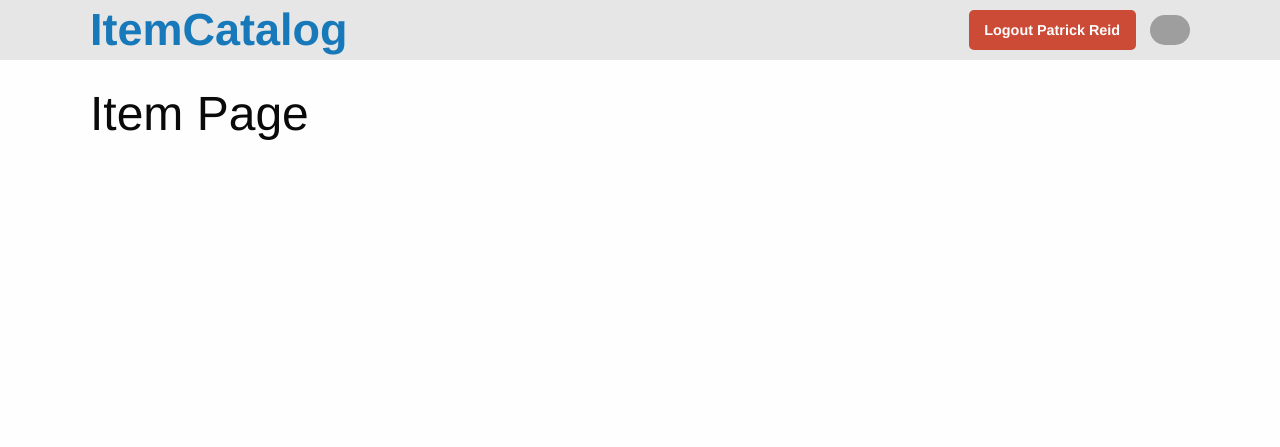
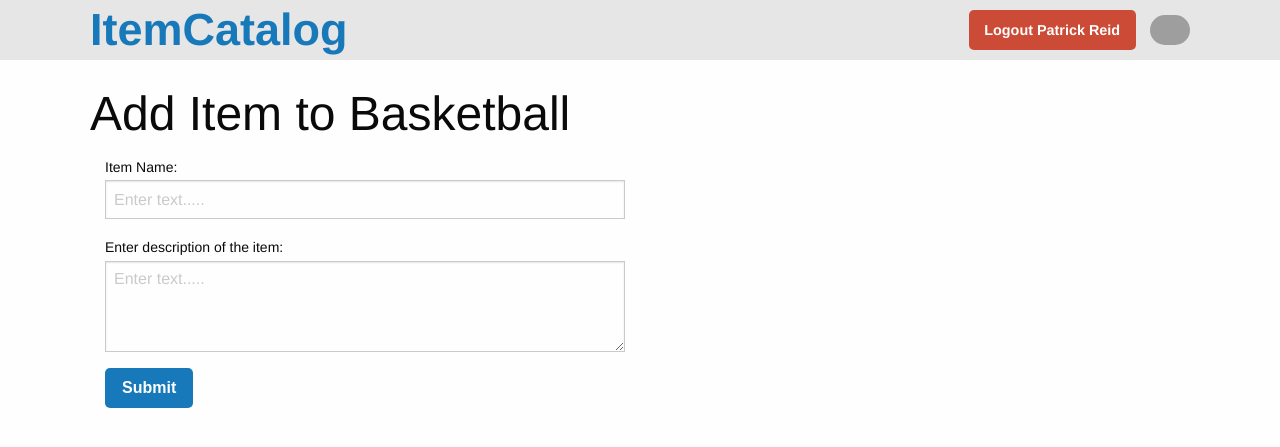
Before and after one commit to glc3344/udacity-itemcatalog, a Flask app: page /category/1/item/new in a window 1280 px wide. Shown: the top 447 px of the page. Run offline with Flask 2, Linux system fonts and the light colour scheme; a user stored in the database is signed in; some libraries are stand-ins or nearby versions; grey boxes are pictures that could not be loaded.

Commit message:
Add new item
New item functionality working correctly

```diff
--- a/catalog/project.py
+++ b/catalog/project.py
@@ -40,13 +40,15 @@ def showLogin():
 @app.route('/index')
 def show_all():
     categories = session.query(Category).order_by(asc(Category.name))
+    items = session.query(Item).order_by(asc(Item.name))
     if 'username' not in login_session:
         return render_template('index.html')
     else:
         return render_template('index.html',
                                user_name=login_session['username'],
                                picture=login_session['picture'],
-                               categories=categories)
+                               categories=categories,
+                               items=items)
 
 
 @app.route('/category/new', methods=['GET', 'POST'])
@@ -71,18 +73,22 @@ def new_item(category_id):
     if 'username' not in login_session:
         return redirect('/login')
     category = session.query(Category).filter_by(id=category_id).one()
+    cat_name = category.name
     if login_session['user_id'] != category.user_id:
-        return "<script>function myFunction() {alert('You are not authorized to add items to this category. Please create your own category in order to add items.');}</script><body onload='myFunction()''>"
+        flash('You are not allowed to add items to the %s category. Please '
+              'create your own category in order to add items.' % category.name)
+        return redirect(url_for('show_all'))
     if request.method == 'POST':
         new_item = Item(
             name=request.form['item_name'], description=request.form[
-                'description'], user_id=login_session['user_id'])
+                'description'], category_id=category_id, user_id=login_session[
+                'user_id'])
         session.add(new_item)
         session.commit()
-        flash('Item %s was successfully created!' % new_item.name)
+        flash('Item \"%s\" was successfully created!' % new_item.name)
         return redirect(url_for('show_all'))
     else:
-        return render_template('newItem.html',
+        return render_template('newItem.html',cat_name = cat_name,
                                category_id=category_id,
                                user_name=login_session[
                                    'username'],
--- a/catalog/static/css/styles.css
+++ b/catalog/static/css/styles.css
@@ -37,6 +37,11 @@ strong.logo {
     font-weight: bolder;
 }
 
+.flash {
+    text-align: center;
+    margin-bottom: 20px;
+}
+
 .callout.large {
     position: relative;
     margin: 0 auto;
@@ -46,10 +51,6 @@ strong.logo {
     margin-top: 100px;
 }
 
-.flash {
-    text-align: center;
-}
-
 .callout.success {
     border-radius:5px;
 }
--- a/catalog/templates/newItem.html
+++ b/catalog/templates/newItem.html
@@ -3,8 +3,29 @@
 
 {% block content %}
 
-<h1>Item Page</h1>
-
+  <h1>Add Item to {{ cat_name }}</h1>
+  <form action="#" method="post">
+    <div class="row">
+      <div class="medium-6 columns">
+        <label for="name">Item Name:
+          <input type="text" placeholder="Enter text....."
+                 name="item_name">
+        </label>
+      </div>
+    </div>
+    <div class="row">
+      <div class="medium-6 columns">
+        <label for="description">
+          Enter description of the item:
+          <textarea placeholder="Enter text....."
+                    name="description" rows="4"></textarea>
+        </label>
+        <div class="input-group-button">
+          <input type="submit" class="button" value="Submit" id="submit">
+        </div>
+      </div>
+    </div>
+  </form>
 
 
 {% endblock %}
```
Also changed, not shown: catalog/templates/index.html (+9 -1 lines), catalog/itemcatalog.db.
